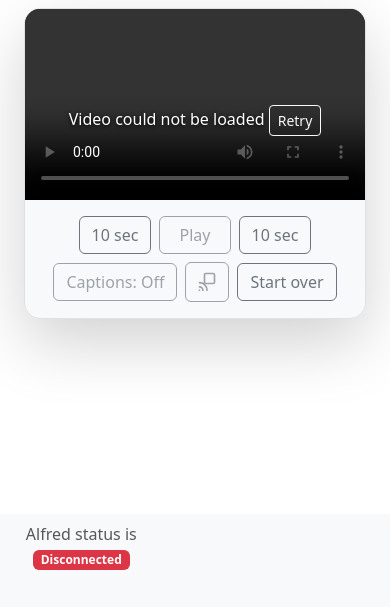
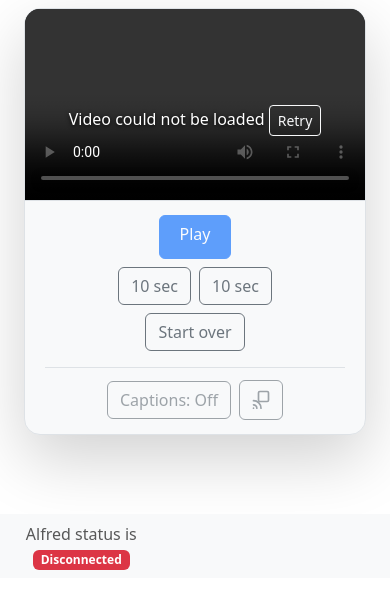
Before and after one commit to kyokley/MediaViewer, a Django app: template mediaviewer/templates/mediaviewer/b2player.html in a window 390 px wide. Shown: the part 266-873 px from the top of the page. Before the commit the page ends 836 px from the top, so only its background shows below. Run offline with Django 3.2, Linux system fonts and the light colour scheme; the template is opened without the code that fills it, so the values that code supplies are empty; some libraries are stand-ins or nearby versions.

Commit message:
fix(player): stack controls on small screens

```diff
--- a/mediaviewer/static/assets/b2player.css
+++ b/mediaviewer/static/assets/b2player.css
@@ -110,12 +110,31 @@
     padding: 1rem;
 }
 
-.b2-player-tools > button.btn {
+.b2-player-tools {
+    justify-content: space-between;
+    gap: 1rem 1.5rem;
+    padding: .875rem 1.25rem;
+    border-top: 1px solid var(--bs-border-color);
+}
+
+.b2-control-group {
+    display: flex;
+    flex-wrap: wrap;
+    align-items: center;
+    justify-content: center;
+    gap: .5rem;
+}
+
+.b2-control-group > button.btn {
     display: inline-grid;
     grid-template-areas: "control-label";
     flex: 0 0 max-content;
     width: max-content;
     min-width: max-content;
+}
+
+.b2-transport-controls #play-pause {
+    min-height: 2.75rem;
 }
 
 .b2-control-label,
@@ -160,7 +179,31 @@
 
 @media (max-width: 575.98px) {
     .b2-player-heading .btn { justify-self: stretch; }
-    .b2-player-tools { gap: .5rem; }
+    .b2-player-tools { justify-content: center; }
+    .b2-control-group { flex: 1 1 100%; }
+    .b2-transport-controls {
+        display: grid;
+        grid-template-columns: repeat(2, max-content);
+        justify-content: center;
+    }
+    .b2-transport-controls #play-pause {
+        grid-column: 1 / -1;
+        grid-row: 1;
+        justify-self: center;
+    }
+    .b2-transport-controls #seek-back,
+    .b2-transport-controls #seek-forward {
+        grid-row: 2;
+        justify-self: center;
+    }
+    .b2-transport-controls #seek-back { grid-column: 1; }
+    .b2-transport-controls #seek-forward { grid-column: 2; }
+    .b2-transport-controls #start-over {
+        grid-column: 1 / -1;
+        grid-row: 3;
+        justify-self: center;
+    }
+    .b2-option-controls { padding-top: .75rem; border-top: 1px solid var(--bs-border-color); }
 }
 
 @media (prefers-reduced-motion: no-preference) {
--- a/mediaviewer/templates/mediaviewer/b2player.html
+++ b/mediaviewer/templates/mediaviewer/b2player.html
@@ -39,11 +39,12 @@
                      data-loading="true">Loading video…</div>
             </div>
             <div class="b2-player-tools">
+                <div class="b2-control-group b2-transport-controls" role="group" aria-label="Playback controls">
                     <button class="btn btn-outline-secondary"
                             id="seek-back"
                             type="button"
                             aria-label="Back 10 seconds"><span class="b2-control-label"><i class="bi-skip-backward-fill"></i> 10 sec</span></button>
-                <button class="btn btn-outline-secondary"
+                    <button class="btn btn-primary"
                             id="play-pause"
                             type="button"
                             aria-label="Play video"
@@ -52,7 +53,10 @@
                             id="seek-forward"
                             type="button"
                             aria-label="Forward 10 seconds"><span class="b2-control-label">10 sec <i class="bi-skip-forward-fill"></i></span></button>
-                <button class="btn btn-outline-secondary ms-sm-auto"
+                    <button class="btn btn-outline-secondary" id="start-over" type="button"><span class="b2-control-label"><i class="bi-arrow-counterclockwise"></i> Start over</span></button>
+                </div>
+                <div class="b2-control-group b2-option-controls" role="group" aria-label="Playback options">
+                    <button class="btn btn-outline-secondary"
                             id="cast-captions-toggle"
                             type="button"
                             aria-pressed="false"
@@ -79,7 +83,7 @@
         id="binge-toggle"
         type="button"
         aria-pressed="{{ player_config.binge_mode|yesno:'true,false' }}"><span class="b2-control-label">Binge mode: {% if player_config.binge_mode %}On{% else %}Off{% endif %}</span><span class="b2-control-size" aria-hidden="true">Binge mode: On</span><span class="b2-control-size" aria-hidden="true">Binge mode: Off</span></button>{% endif %}
-                <button class="btn btn-outline-secondary" id="start-over" type="button"><span class="b2-control-label"><i class="bi-arrow-counterclockwise"></i> Start over</span></button>
+                </div>
             </div>
         </section>
         <nav class="b2-episode-nav" aria-label="Episode navigation">
```
Also changed, not shown: mediaviewer/tests/js/b2player.test.cjs (+5 -2 lines). Lines whose indentation alone changed are shown as unchanged.
